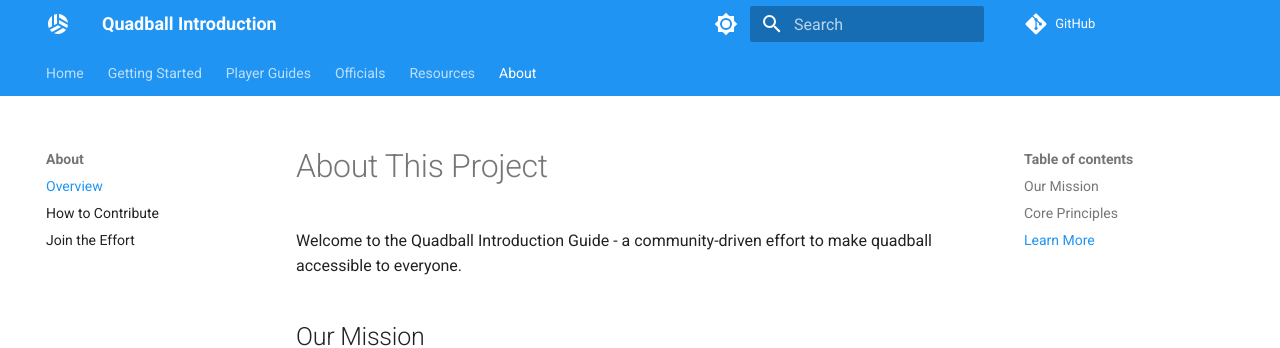
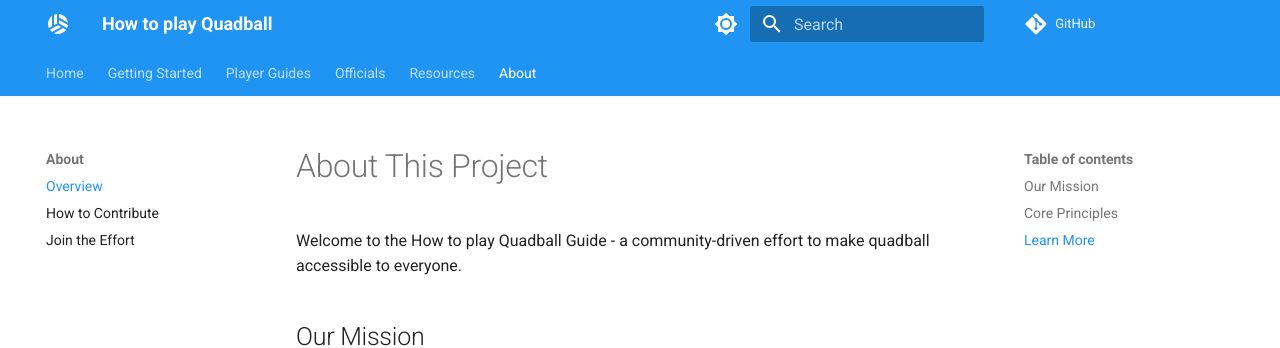
Before and after one commit to playquadball/playquadball.com, an MkDocs documentation site: the page built from docs/about/index.md, in a window 1280 px wide and 1147 px high. Shown: the top 348 px of the window. Built offline with MkDocs 1.6.1 and Material for MkDocs 9.7.7, drawn with Linux system fonts in a browser that asks for light colours; comment, search, counter and statistics services are not loaded.

Commit message:
Replace 'Quadball Introduction' with 'How to play Quadball' across site
Updated site name, page titles, and documentation headers to use the more descriptive 'How to play Quadball' branding.

```diff
--- a/docs/about/index.md
+++ b/docs/about/index.md
@@ -1,6 +1,6 @@
 # About This Project
 
-Welcome to the Quadball Introduction Guide - a community-driven effort to make quadball accessible to everyone.
+Welcome to the How to play Quadball Guide - a community-driven effort to make quadball accessible to everyone.
 
 ## Our Mission
 
--- a/mkdocs.yml
+++ b/mkdocs.yml
@@ -1,4 +1,4 @@
-site_name: Quadball Introduction
+site_name: How to play Quadball
 site_description: Your complete guide to understanding and playing quadball
 site_url: https://playquadball.com
 repo_url: https://github.com/playquadball/playquadball.com
```
Also changed, not shown: CONTRIBUTING.md (+1 -1 lines), README.md (+1 -1 lines).
